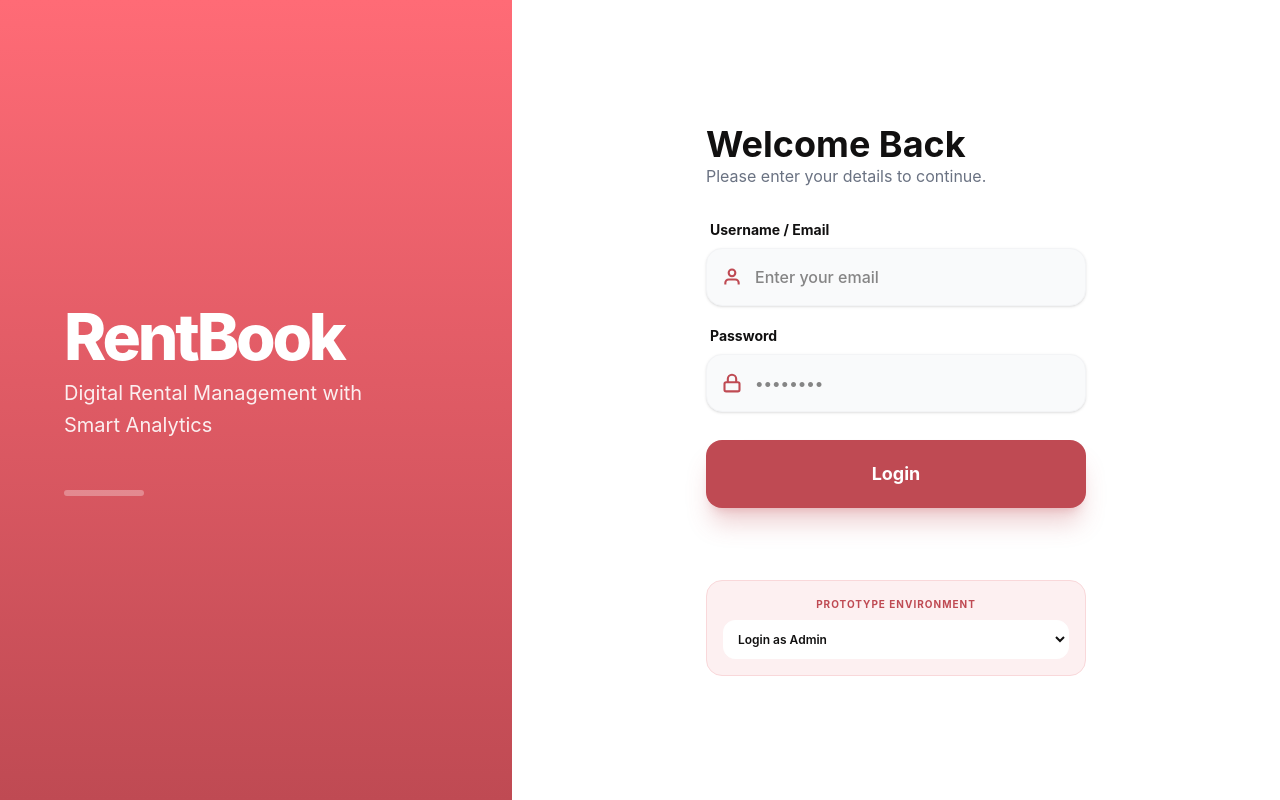
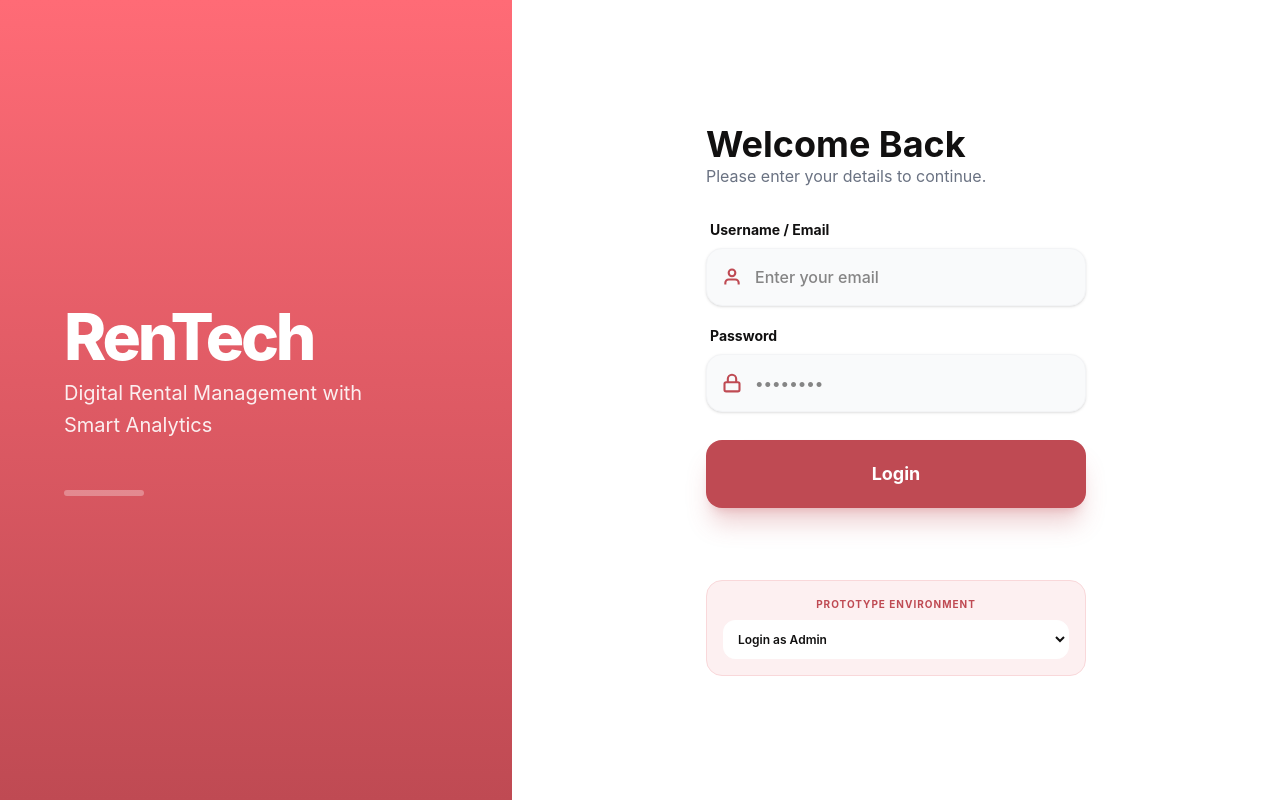
Before and after one commit to BagunasJohnrey/rentbookprototype, a React (Vite) app: page /login in a window 1280 px wide. Built offline with nearby package versions, Linux system fonts and the light colour scheme.

Commit message:
fix name

```diff
--- a/src/components/SideNav.jsx
+++ b/src/components/SideNav.jsx
@@ -28,7 +28,7 @@ export default function Sidenav({ role, setRole }) {
       <div className="p-6 border-b border-gray-50 shrink-0">
         <div className="font-bold text-2xl flex flex-col gap-2 text-primary">
           <div className="flex items-center gap-2">
-            📘 <span className="tracking-tight">RentBook</span>
+            📘 <span className="tracking-tight">RenTech</span>
           </div>
           {role && (
             <span className="w-fit text-[10px] bg-blue-100 text-blue-800 px-2 py-1 rounded-md uppercase tracking-widest font-bold">
--- a/src/pages/AdminSettings.jsx
+++ b/src/pages/AdminSettings.jsx
@@ -38,7 +38,7 @@ export default function AdminSettings({ setGlobalRole }) {
           </div>
           <div className="grow">
             <h2 className="text-xl font-black text-[#111010] tracking-tight">Administrator</h2>
-            <p className="text-sm text-[#8e8e93] font-bold tracking-tight mb-2">admin@rentbook.app</p>
+            <p className="text-sm text-[#8e8e93] font-bold tracking-tight mb-2">admin@renttech.app</p>
             <span className="inline-block px-3 py-1 bg-[#34c759]/10 text-[#34c759] text-[10px] font-black uppercase tracking-widest rounded-lg">
               Full Access
             </span>
--- a/src/pages/Login.jsx
+++ b/src/pages/Login.jsx
@@ -45,7 +45,7 @@ export default function Login({ setGlobalRole }) {
         {/* Branding Panel */}
         <div className="w-full h-[35%] md:h-full md:w-[40%] bg-linear-to-b from-primary-light to-primary p-8 md:p-16 flex flex-col justify-center text-white shrink-0">
           <div className="animate-fade-in-down">
-            <h1 className="text-[40px] md:text-[64px] font-extrabold tracking-tighter mb-2 leading-none">RentBook</h1>
+            <h1 className="text-[40px] md:text-[64px] font-extrabold tracking-tighter mb-2 leading-none">RenTech</h1>
             <p className="text-[16px] md:text-[20px] opacity-90 leading-relaxed max-w-xs">
               Digital Rental Management with Smart Analytics
             </p>
--- a/src/pages/StaffSettings.jsx
+++ b/src/pages/StaffSettings.jsx
@@ -5,7 +5,7 @@ export default function StaffSettings({ setGlobalRole }) {
   const navigate = useNavigate();
 
   const handleLogout = () => {
-    const confirmLogout = window.confirm("Are you sure you want to log out of RentBook?");
+    const confirmLogout = window.confirm("Are you sure you want to log out of RenTech?");
     if (confirmLogout) {
       if (setGlobalRole) setGlobalRole(null);
       navigate('/login');
@@ -35,7 +35,7 @@ export default function StaffSettings({ setGlobalRole }) {
           </div>
           <div className="grow">
             <h2 className="text-xl font-black text-[#111010] tracking-tight">Staff Associate</h2>
-            <p className="text-sm text-[#8e8e93] font-bold tracking-tight mb-2">frontdesk@rentbook.app</p>
+            <p className="text-sm text-[#8e8e93] font-bold tracking-tight mb-2">frontdesk@renttech.app</p>
             <div className="flex items-center gap-1.5">
               <span className="w-2 h-2 bg-[#34c759] rounded-full animate-pulse"></span>
               <span className="text-[#34c759] text-[10px] font-black uppercase tracking-widest">
```
